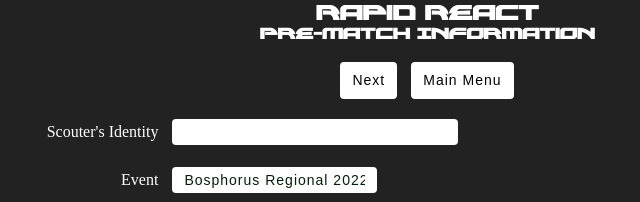
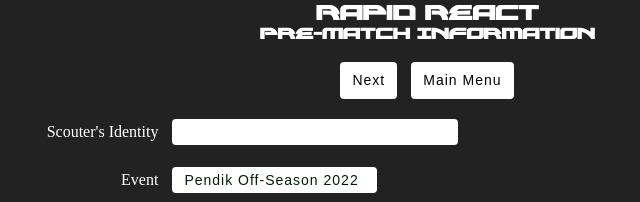
Before and after one commit to YigitEmreC/6838scout, a plain HTML site: page index.html in a window 1280 px wide. Shown: the top 202 px of the page, 213-853 px from the left. Drawn offline with nearby package versions, Linux system fonts and the light colour scheme.

Commit message:
Optimized for Pendik Off-Season
Excel is cleared and config name is changed

```diff
--- a/resources/js/RR_config.js
+++ b/resources/js/RR_config.js
@@ -14,7 +14,7 @@
       "Event":{
         "code":"e",
         "type":"event",
-        "defaultValue":"Bosphorus Regional 2022",
+        "defaultValue":"Pendik Off-Season 2022",
         "required":"true",
         "disabled":"true"
       },
```
Also changed, not shown: index.html (+1 -1 lines), 3 other files.
